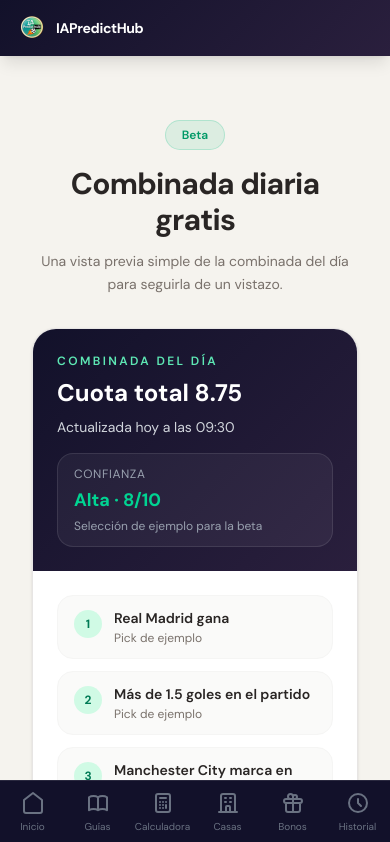
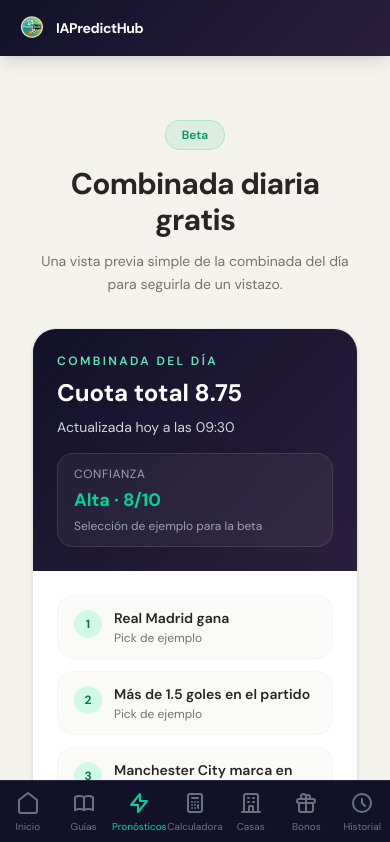
Before and after one commit to eloylt13/matched-betting-app, a Next.js app: page /pronosticos in a window 390 px wide. Shown: the top 842 px of the page. Built offline with nearby package versions, Linux system fonts and the light colour scheme; a web font is replaced by a local one.

Commit message:
feat: add pronosticos to app navigation

```diff
--- a/components/AppShell.tsx
+++ b/components/AppShell.tsx
@@ -43,6 +43,7 @@ export default function AppShell({ children }: { children: React.ReactNode }) {
               <NavLink href="/dashboard" emoji="📊" label="Dashboard" />
               <NavLink href="/guias" emoji="📚" label="Guías" />
               <NavLink href="/blog" emoji="✍️" label="Blog" />
+              <NavLink href="/pronosticos" emoji="🎯" label="Pronósticos" />
               <NavLink href="/calculadora" emoji="🧮" label="Calculadora" />
               <NavLink href="/casas" emoji="🏠" label="Casas" />
               <NavLink href="/bonos" emoji="🎁" label="Bonos" />
--- a/components/BottomNav.tsx
+++ b/components/BottomNav.tsx
@@ -9,6 +9,7 @@ export default function BottomNav() {
   const navItems = [
     { name: 'Inicio', path: '/dashboard', icon: 'M3 9l9-7 9 7v11a2 2 0 01-2 2H5a2 2 0 01-2-2z' },
     { name: 'Guías', path: '/guias', icon: 'M12 6.253v13m0-13C10.832 5.477 9.246 5 7.5 5S4.168 5.477 3 6.253v13C4.168 18.477 5.754 18 7.5 18s3.332.477 4.5 1.253m0-13C13.168 5.477 14.754 5 16.5 5c1.747 0 3.332.477 4.5 1.253v13C19.832 18.477 18.247 18 16.5 18c-1.746 0-3.332.477-4.5 1.253' },
+    { name: 'Pronósticos', path: '/pronosticos', icon: 'M13 10V3L4 14h7v7l9-11h-7z' },
     { name: 'Calculadora', path: '/calculadora', icon: 'M9 7h6m0 10v-3m-3 3h.01M9 17h.01M9 14h.01M12 14h.01M15 11h.01M12 11h.01M9 11h.01M7 21h10a2 2 0 002-2V5a2 2 0 00-2-2H7a2 2 0 00-2 2v14a2 2 0 002 2z' },
     { name: 'Casas', path: '/casas', icon: 'M19 21V5a2 2 0 00-2-2H7a2 2 0 00-2 2v16m14 0h2m-2 0h-5m-9 0H3m2 0h5M9 7h1m-1 4h1m4-4h1m-1 4h1m-5 10v-5a1 1 0 011-1h2a1 1 0 011 1v5m-4 0h4' },
     { name: 'Bonos', path: '/bonos', icon: 'M12 8v13m0-13V6a2 2 0 112 2h-2zm0 0V5.5A2.5 2.5 0 109.5 8H12zm-7 4h14M5 12a2 2 0 110-4h14a2 2 0 110 4M5 12v7a2 2 0 002 2h10a2 2 0 002-2v-7' },
@@ -16,7 +17,7 @@ export default function BottomNav() {
   ]
 
   return (
-    <div className="flex md:hidden fixed bottom-0 left-0 right-0 z-50 bg-[#12112A] border-t border-white/10 h-16">
+    <div className="grid grid-cols-7 md:hidden fixed bottom-0 left-0 right-0 z-50 bg-[#12112A] border-t border-white/10 h-16">
       {navItems.map((item) => {
         const isActive = pathname === item.path
         return (
```
